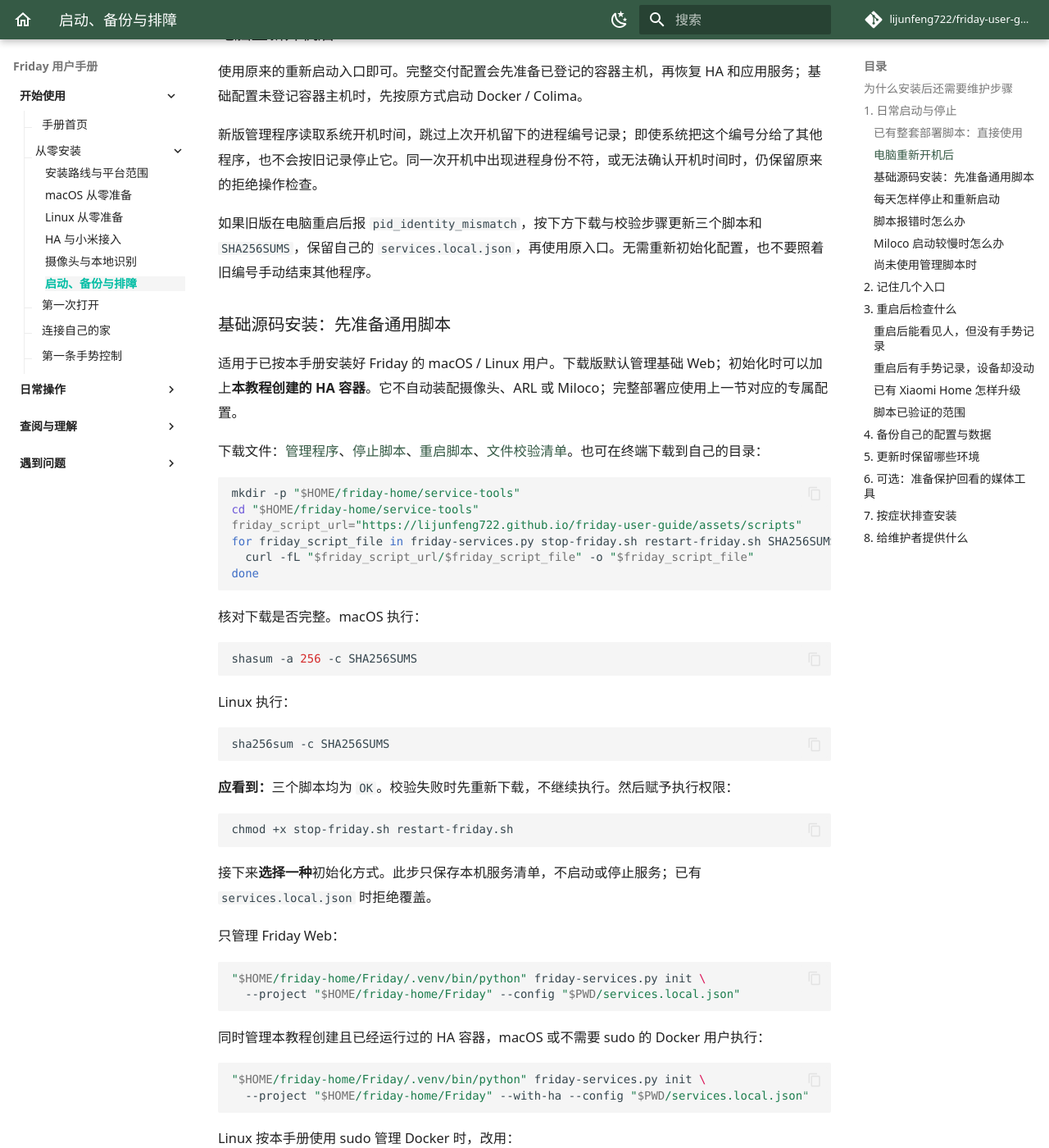
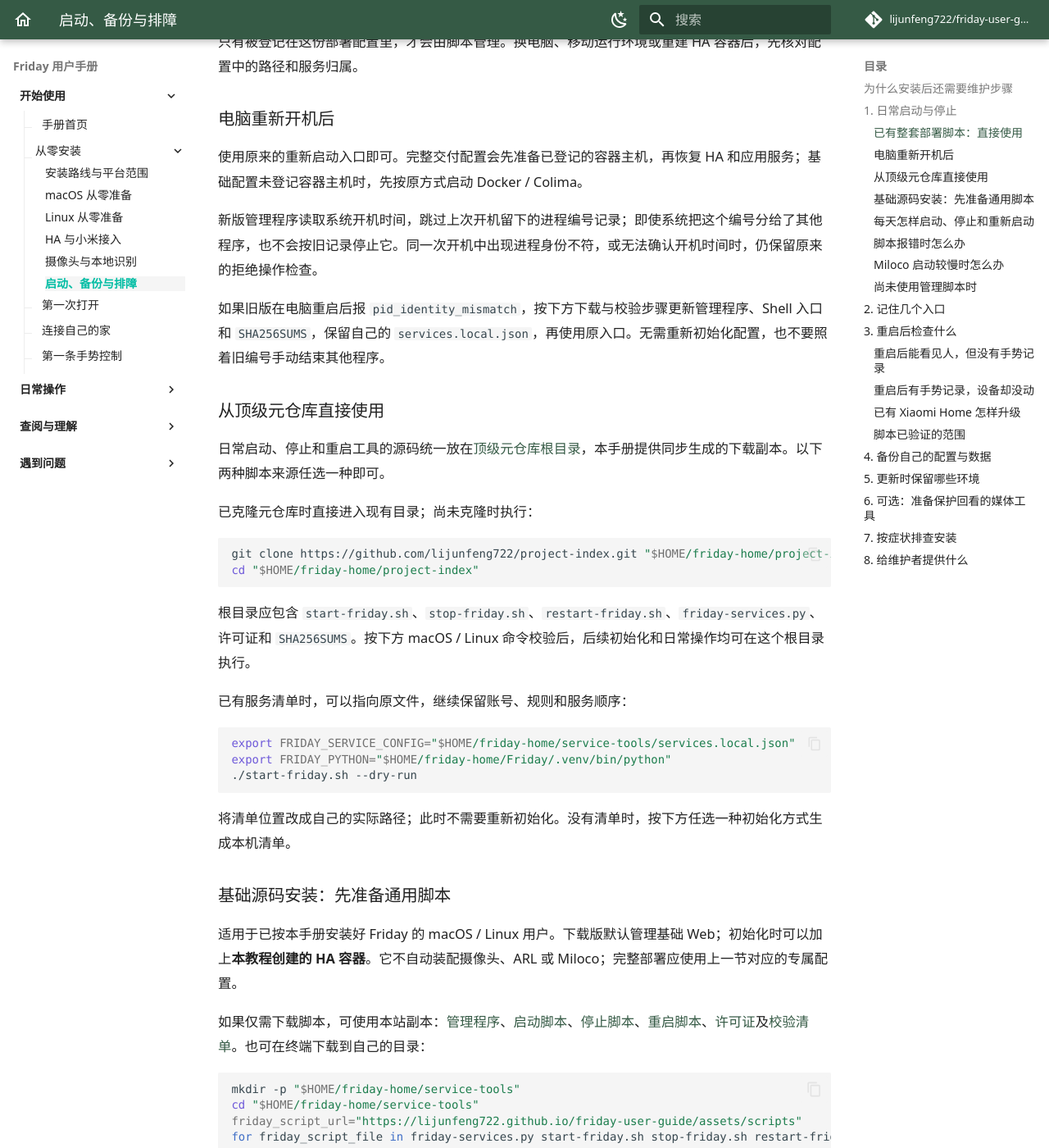
Before and after one commit to lijunfeng722/friday-user-guide, an MkDocs documentation site: the page built from docs/getting-started/installation-maintenance.md, in a window 1280 px wide and 1400 px high, scrolled down 1353 px. Shown: the whole window at 82% size. Built offline with MkDocs 1.6.1 and Material for MkDocs 9.7.7, drawn with Linux system fonts in a browser that asks for light colours; comment, search, counter and statistics services are not loaded; some of the changed text lies outside the part shown.

Commit message:
文档：同步顶级启停脚本与独立启动入口
下载程序与测试由元仓库生成，更新校验清单、维护教程和完整 Markdown 手册，补充根目录运行与复用原私有配置的步骤。

````diff
--- a/docs/getting-started/installation-maintenance.md
+++ b/docs/getting-started/installation-maintenance.md
@@ -20,7 +20,13 @@ Friday、HA、Miloco 等组件分别运行，也分别保存账号连接、家
 
 ### 已有整套部署脚本：直接使用
 
-如果部署人员已经为你的电脑准备了脚本及 `services.local.json`，在这份交付目录中操作。需要停止时执行：
+如果部署人员已经为你的电脑准备了脚本及 `services.local.json`，在这份交付目录中操作。新版脚本包含独立的启动入口；需要启动尚未运行的服务时执行：
+
+```sh
+./start-friday.sh
+```
+
+已运行的服务通过就绪检查后会被复用。需要停止时执行：
 
 ```sh
 ./stop-friday.sh
@@ -42,19 +48,42 @@ macOS 交付包也可提供“优雅停止.command”“重新启动.command”
 
 新版管理程序读取系统开机时间，跳过上次开机留下的进程编号记录；即使系统把这个编号分给了其他程序，也不会按旧记录停止它。同一次开机中出现进程身份不符，或无法确认开机时间时，仍保留原来的拒绝操作检查。
 
-如果旧版在电脑重启后报 `pid_identity_mismatch`，按下方下载与校验步骤更新三个脚本和 `SHA256SUMS`，保留自己的 `services.local.json`，再使用原入口。无需重新初始化配置，也不要照着旧编号手动结束其他程序。
+如果旧版在电脑重启后报 `pid_identity_mismatch`，按下方下载与校验步骤更新管理程序、Shell 入口和 `SHA256SUMS`，保留自己的 `services.local.json`，再使用原入口。无需重新初始化配置，也不要照着旧编号手动结束其他程序。
+
+### 从顶级元仓库直接使用
+
+日常启动、停止和重启工具的源码统一放在[顶级元仓库根目录](https://github.com/lijunfeng722/project-index)，本手册提供同步生成的下载副本。以下两种脚本来源任选一种即可。
+
+已克隆元仓库时直接进入现有目录；尚未克隆时执行：
+
+```sh
+git clone https://github.com/lijunfeng722/project-index.git "$HOME/friday-home/project-index"
+cd "$HOME/friday-home/project-index"
+```
+
+根目录应包含 `start-friday.sh`、`stop-friday.sh`、`restart-friday.sh`、`friday-services.py`、许可证和 `SHA256SUMS`。按下方 macOS / Linux 命令校验后，后续初始化和日常操作均可在这个根目录执行。
+
+已有服务清单时，可以指向原文件，继续保留账号、规则和服务顺序：
+
+```sh
+export FRIDAY_SERVICE_CONFIG="$HOME/friday-home/service-tools/services.local.json"
+export FRIDAY_PYTHON="$HOME/friday-home/Friday/.venv/bin/python"
+./start-friday.sh --dry-run
+```
+
+将清单位置改成自己的实际路径；此时不需要重新初始化。没有清单时，按下方任选一种初始化方式生成本机清单。
 
 ### 基础源码安装：先准备通用脚本
 
 适用于已按本手册安装好 Friday 的 macOS / Linux 用户。下载版默认管理基础 Web；初始化时可以加上**本教程创建的 HA 容器**。它不自动装配摄像头、ARL 或 Miloco；完整部署应使用上一节对应的专属配置。
 
-下载文件：[管理程序](../assets/scripts/friday-services.py)、[停止脚本](../assets/scripts/stop-friday.sh)、[重启脚本](../assets/scripts/restart-friday.sh)、[文件校验清单](../assets/scripts/SHA256SUMS)。也可在终端下载到自己的目录：
+如果仅需下载脚本，可使用本站副本：[管理程序](../assets/scripts/friday-services.py)、[启动脚本](../assets/scripts/start-friday.sh)、[停止脚本](../assets/scripts/stop-friday.sh)、[重启脚本](../assets/scripts/restart-friday.sh)、[许可证](../assets/scripts/FRIDAY-SCRIPT-LICENSE.txt)及[校验清单](../assets/scripts/SHA256SUMS)。也可在终端下载到自己的目录：
 
 ```sh
 mkdir -p "$HOME/friday-home/service-tools"
 cd "$HOME/friday-home/service-tools"
 friday_script_url="https://lijunfeng722.github.io/friday-user-guide/assets/scripts"
-for friday_script_file in friday-services.py stop-friday.sh restart-friday.sh SHA256SUMS; do
+for friday_script_file in friday-services.py start-friday.sh stop-friday.sh restart-friday.sh FRIDAY-SCRIPT-LICENSE.txt SHA256SUMS; do
   curl -fL "$friday_script_url/$friday_script_file" -o "$friday_script_file"
 done
 ```
@@ -71,10 +100,10 @@ Linux 执行：
 sha256sum -c SHA256SUMS
 ```
 
-**应看到：**三个脚本均为 `OK`。校验失败时先重新下载，不继续执行。然后赋予执行权限：
+**应看到：**四个程序文件和许可证均为 `OK`。校验失败时先重新下载，不继续执行。下载版赋予执行权限：
 
 ```sh
-chmod +x stop-friday.sh restart-friday.sh
+chmod +x start-friday.sh stop-friday.sh restart-friday.sh
 ```
 
 接下来**选择一种**初始化方式。此步只保存本机服务清单，不启动或停止服务；已有 `services.local.json` 时拒绝覆盖。
@@ -105,7 +134,7 @@ sudo -v
 
 **应看到：**`configuration / created_no_service_started`，本目录生成仅自己可读的 `services.local.json`。这份配置属于你的电脑，不上传公开仓库。初始化失败时，先确认 Friday 的 `.venv` 存在、Docker 服务端可用，以及自己的 HA 已经按前章启动。
 
-### 每天怎样停止和重新启动
+### 每天怎样启动、停止和重新启动
 
 在脚本目录执行。若使用 `--docker-sudo`，先运行 `sudo -v`；macOS 的 HA 位于 Colima 时，先确认专用实例运行、当前 Docker 连接仍指向该实例，必要时执行 `colima start --profile friday-home`。
 
@@ -114,6 +143,14 @@ sudo -v
 ```sh
 FRIDAY_PYTHON="$HOME/friday-home/Friday/.venv/bin/python" ./restart-friday.sh --dry-run
 ```
+
+只需启动尚未运行的服务时：
+
+```sh
+FRIDAY_PYTHON="$HOME/friday-home/Friday/.venv/bin/python" ./start-friday.sh
+```
+
+启动会复用已就绪的服务；重新启动则会先正常停止，再启动。请按目的选择其中一个入口。
 
 需要停止时：
 
````
Also changed, not shown: AGENTS.md (+2 -2 lines), README.md (+2 -0 lines), USER_MANUAL.md (+46 -9 lines), docs/GENERATION-REPORT.md (+1 -0 lines), docs/assets/scripts/friday-services.py (+16 -19 lines), 5 other files.
